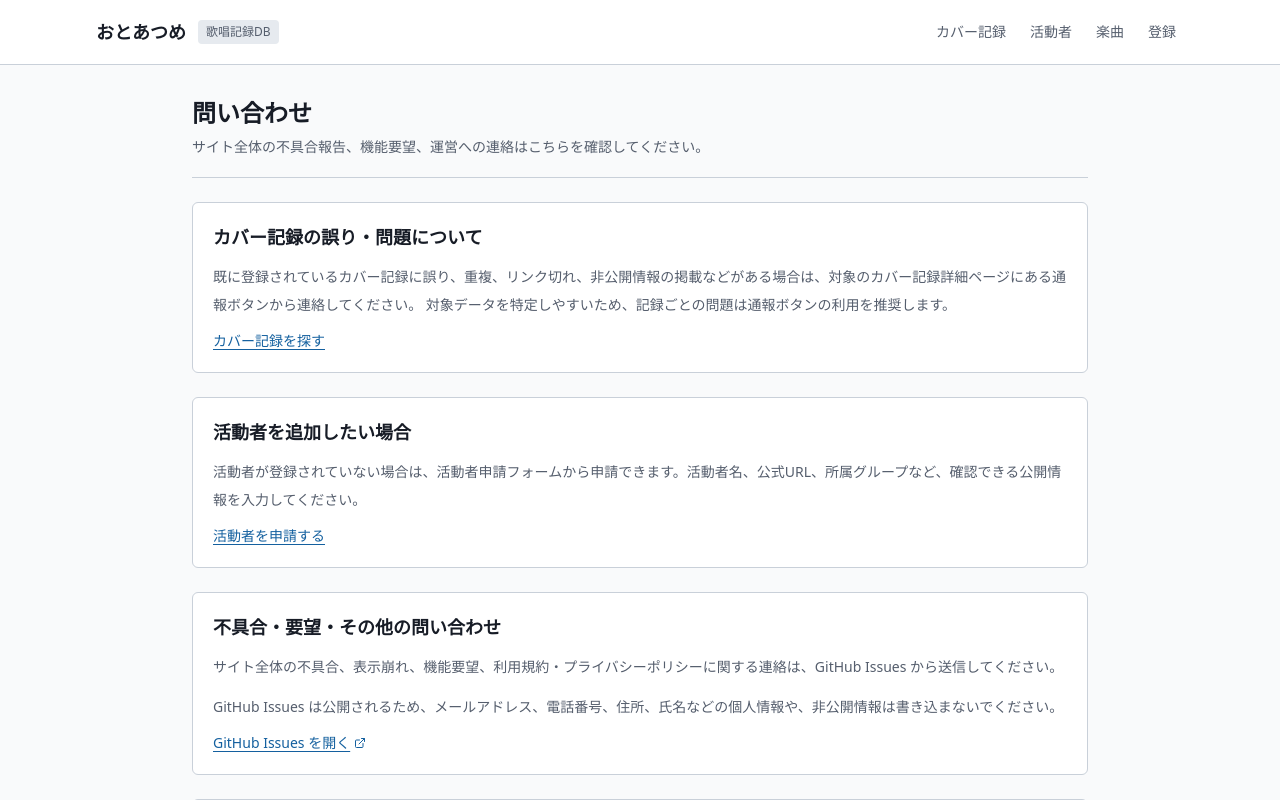
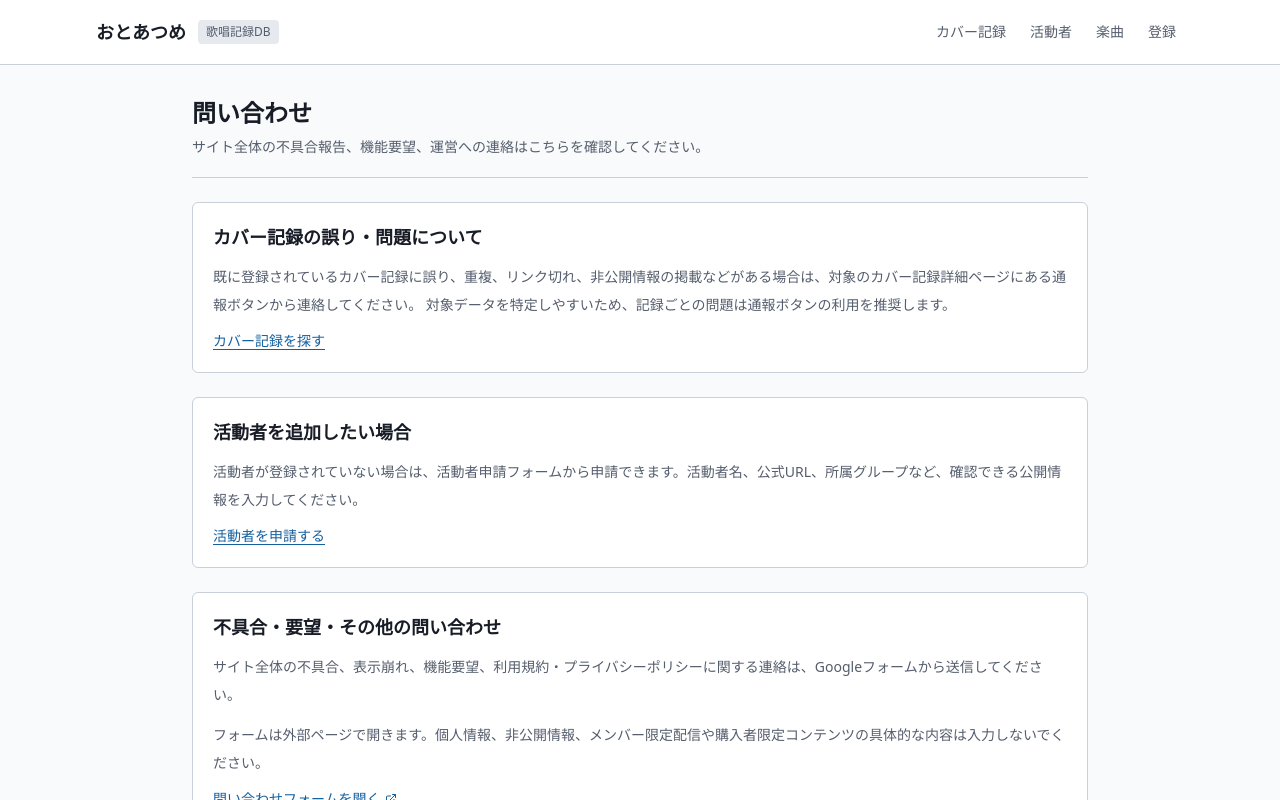
Before and after one commit to Shimizu-Kanta/OtoAtsume, a Next.js app: page /contact in a window 1280 px wide. Shown: the top 800 px of the page. Built offline with nearby package versions, Linux system fonts and the light colour scheme; no server answers; the database is empty.

Commit message:
Use Google Form for contact page

```diff
--- a/app/contact/page.tsx
+++ b/app/contact/page.tsx
@@ -9,7 +9,8 @@ export const metadata: Metadata = {
   description: "おとあつめへの問い合わせ、不具合報告、要望の案内"
 };
 
-const issueUrl = "https://github.com/Shimizu-Kanta/OtoAtsume/issues";
+const contactFormUrl =
+  "https://docs.google.com/forms/d/e/1FAIpQLSe7WTPSDoUO9zvVuwFFftXTW0ZWiG4k-2ow9bcnKmTx4BW0gw/viewform";
 
 export default function ContactPage() {
   return (
@@ -44,19 +45,19 @@ export default function ContactPage() {
         <h2 className="text-lg font-semibold">不具合・要望・その他の問い合わせ</h2>
         <div className="space-y-3 text-sm leading-7 text-muted-foreground">
           <p>
-            サイト全体の不具合、表示崩れ、機能要望、利用規約・プライバシーポリシーに関する連絡は、GitHub Issues から送信してください。
+            サイト全体の不具合、表示崩れ、機能要望、利用規約・プライバシーポリシーに関する連絡は、Googleフォームから送信してください。
           </p>
           <p>
-            GitHub Issues は公開されるため、メールアドレス、電話番号、住所、氏名などの個人情報や、非公開情報は書き込まないでください。
+            フォームは外部ページで開きます。個人情報、非公開情報、メンバー限定配信や購入者限定コンテンツの具体的な内容は入力しないでください。
           </p>
         </div>
         <a
-          href={issueUrl}
+          href={contactFormUrl}
           target="_blank"
           rel="noreferrer"
           className="inline-flex items-center gap-1 text-sm text-primary underline"
         >
-          GitHub Issues を開く
+          問い合わせフォームを開く
           <ExternalLink className="size-3" />
         </a>
       </section>
@@ -68,6 +69,7 @@ export default function ContactPage() {
           <li>困っている内容、確認したい内容、または要望</li>
           <li>不具合の場合は、発生した画面、操作手順、利用しているブラウザ</li>
           <li>必要に応じて、内容を確認できる公式サイト、公式SNS、動画、ニュース記事などのURL</li>
+          <li>返信が必要な場合は、フォーム内の返信先メールアドレス欄</li>
         </ul>
       </section>
 
```
